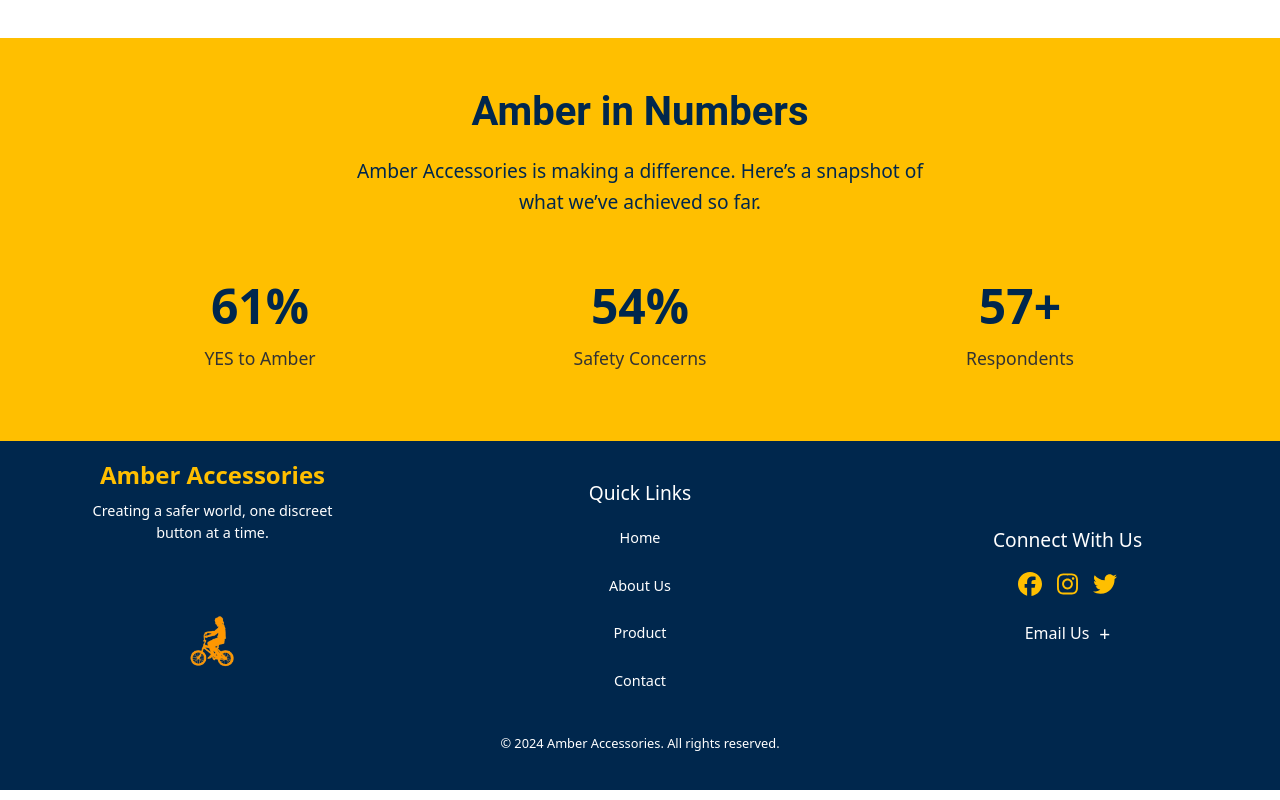
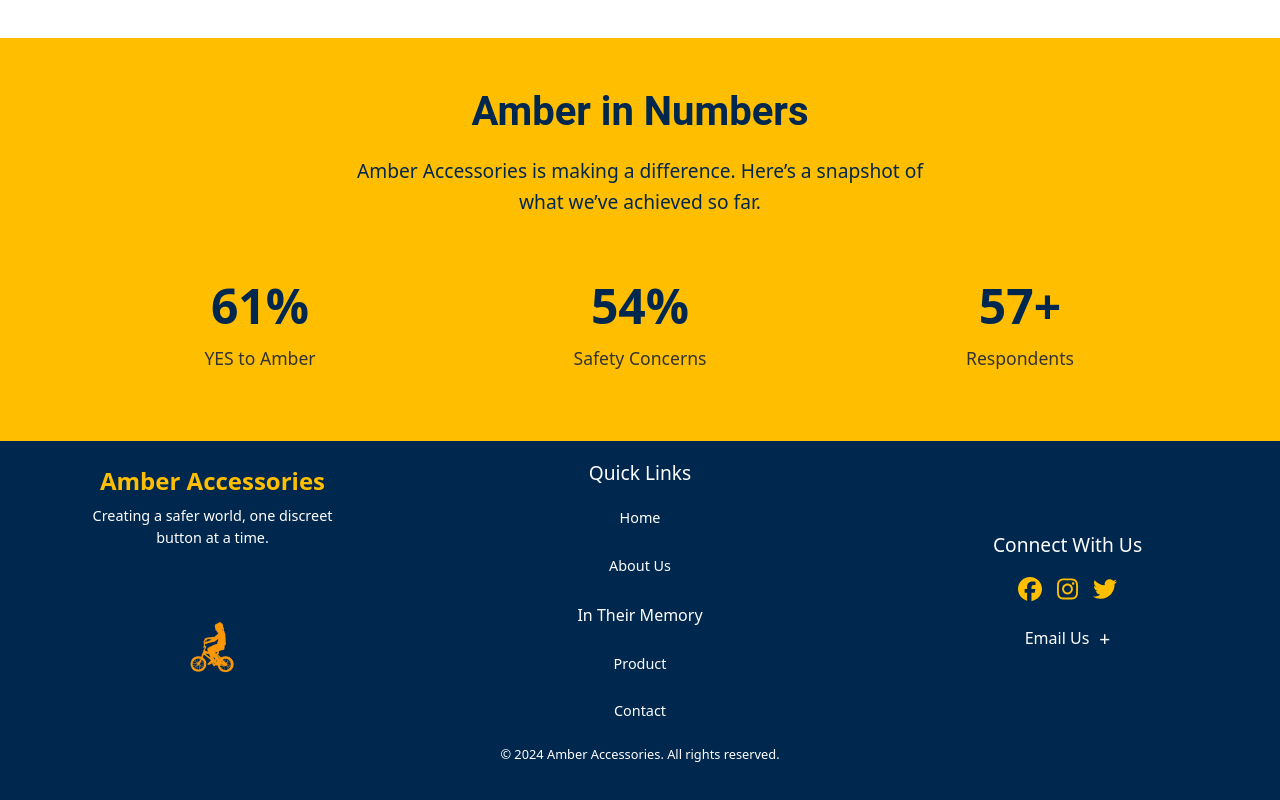
Before and after one commit to Flystar1-tech/amber, a React (Create React App) app: page / in a window 1280 px wide. Shown: the part 1693-2493 px from the top of the page. Built offline with nearby package versions, Linux system fonts and the light colour scheme.

Commit message:
added a link to the footer

```diff
--- a/src/components/Home.js
+++ b/src/components/Home.js
@@ -447,6 +447,9 @@ const Home = () => {
           <Nav.Link href="/aboutus" style={{ color: "#FFFFFF", fontSize: "0.9rem" }}>
             About Us
           </Nav.Link>
+          <Nav.Link as={Link} to="/individuals" style={{ color: "#FFFFFF" }}>
+                In Their Memory
+          </Nav.Link>
           <Nav.Link href="/product" style={{ color: "#FFFFFF", fontSize: "0.9rem" }}>
             Product
           </Nav.Link>
--- a/src/components/contact.js
+++ b/src/components/contact.js
@@ -396,6 +396,9 @@ const Contact = () => {
                 <Nav.Link href="/aboutus" style={{ color: "#FFFFFF", fontSize: "0.9rem" }}>
                   About Us
                 </Nav.Link>
+                <Nav.Link as={Link} to="/individuals" style={{ color: "#FFFFFF" }}>
+                In Their Memory
+              </Nav.Link>
                 <Nav.Link href="/product" style={{ color: "#FFFFFF", fontSize: "0.9rem" }}>
                   Product
                 </Nav.Link>
--- a/src/components/individuals.js
+++ b/src/components/individuals.js
@@ -211,6 +211,9 @@ const InteractiveGrid = () => {
                 <Nav.Link href="/aboutus" style={{ color: "#FFFFFF", fontSize: "0.9rem" }}>
                   About Us
                 </Nav.Link>
+                <Nav.Link as={Link} to="/individuals" style={{ color: "#FFFFFF" }}>
+                In Their Memory
+              </Nav.Link>
                 <Nav.Link href="/product" style={{ color: "#FFFFFF", fontSize: "0.9rem" }}>
                   Product
                 </Nav.Link>
--- a/src/components/product.js
+++ b/src/components/product.js
@@ -190,6 +190,9 @@ const Product = () => {
                 <Nav.Link href="/aboutus" style={{ color: "#FFFFFF", fontSize: "0.9rem" }}>
                   About Us
                 </Nav.Link>
+                <Nav.Link as={Link} to="/individuals" style={{ color: "#FFFFFF" }}>
+                In Their Memory
+              </Nav.Link>
                 <Nav.Link href="/product" style={{ color: "#FFFFFF", fontSize: "0.9rem" }}>
                   Product
                 </Nav.Link>
```
